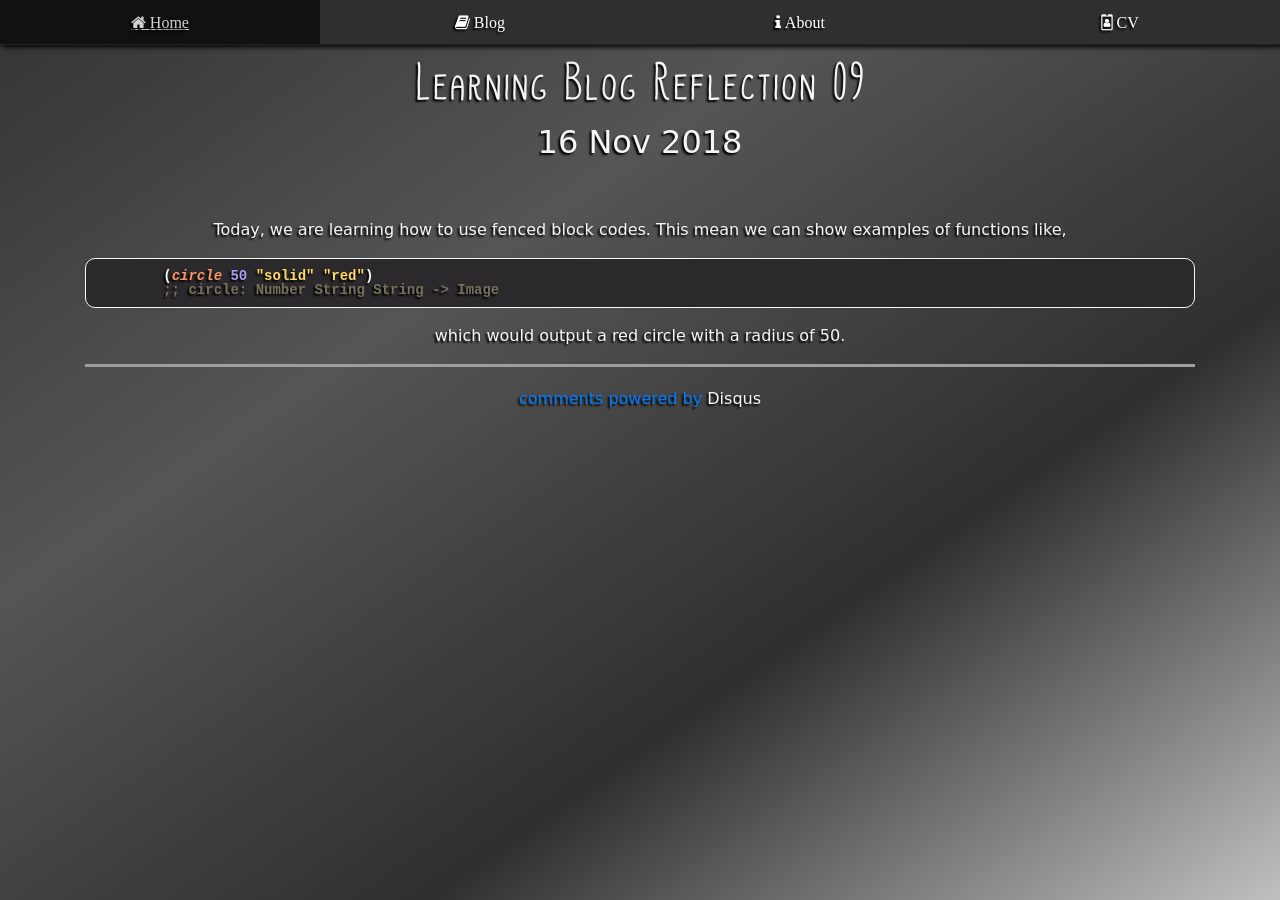
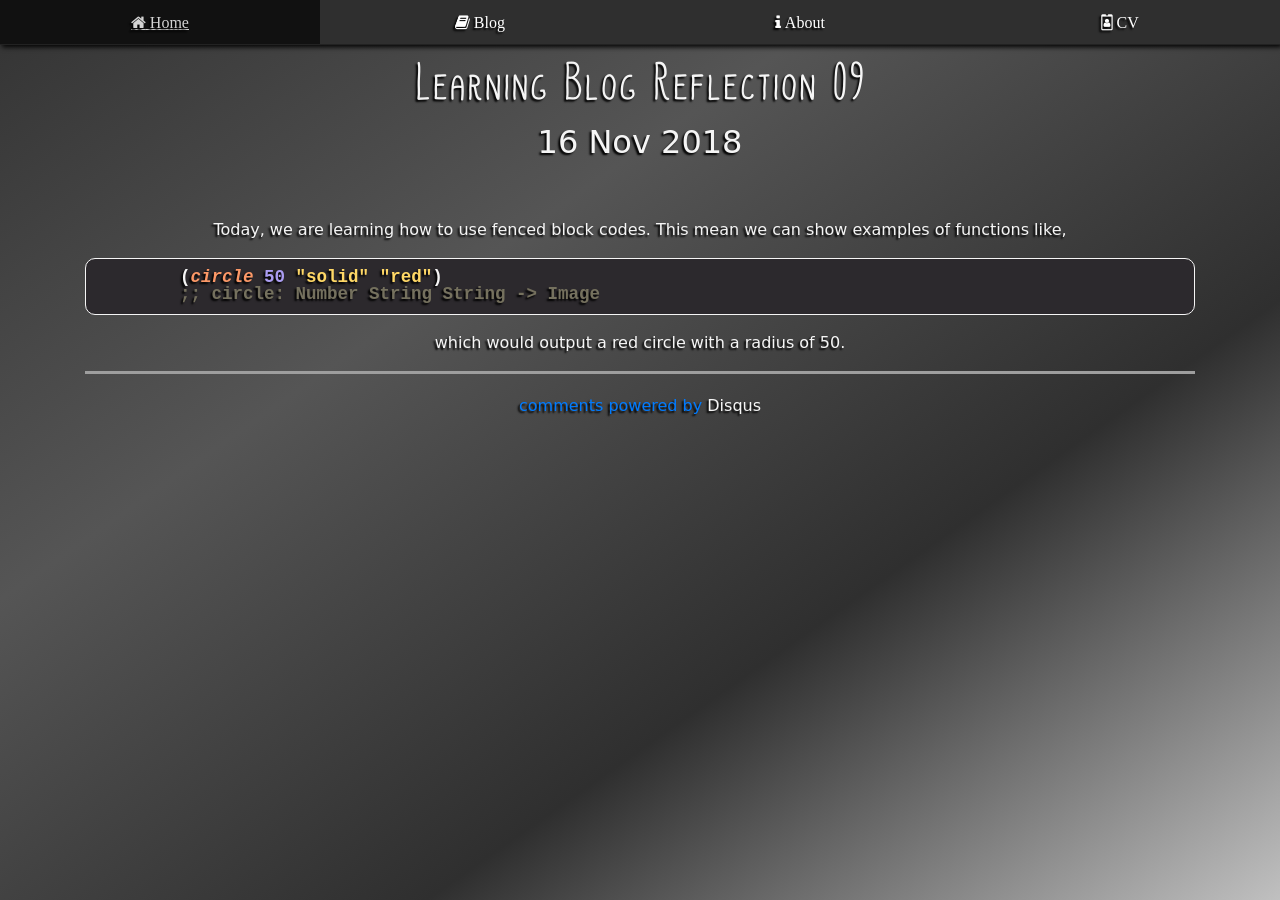
Before and after one commit to lemueldls/lemueld6200.github.io, a Jekyll site: the page built from _posts/2018-11-16-learning-blog-reflection-09.md, in a window 1280 px wide. Built offline with Jekyll 4.4.1, drawn with Linux system fonts in a browser that asks for light colours; comment, search, counter and statistics services are not loaded; grey boxes are pictures that could not be loaded.

Commit message:
Update main.css

```diff
--- a/css/main.css
+++ b/css/main.css
@@ -49,7 +49,7 @@
     font-variant: normal;
     font-weight: 700;
     line-height: 100%;
-    font-size: 250%;
+    font-size: 125% !important;
     border: thin solid whitesmoke;
     font-family:monospace !important;
 }
```
